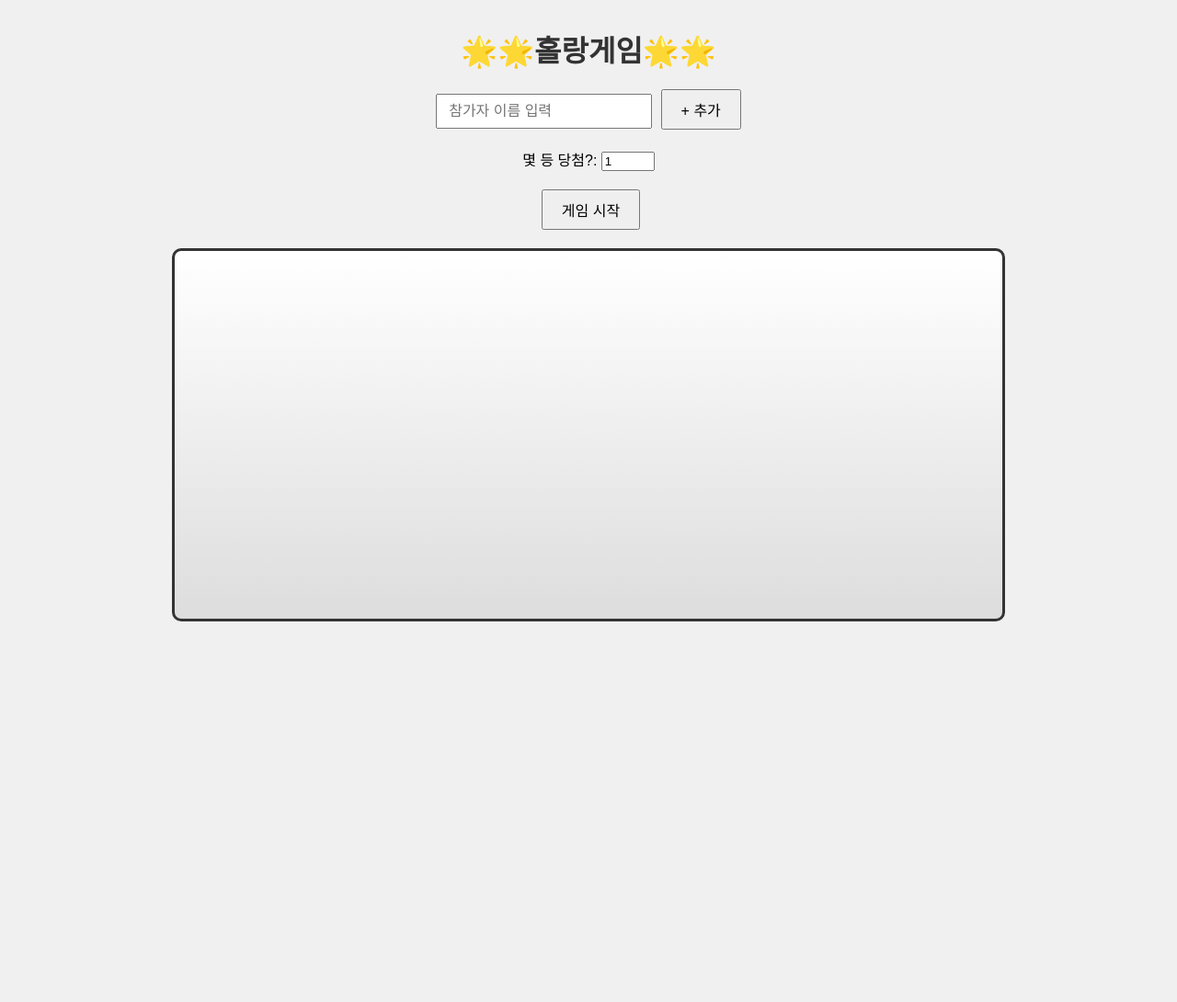
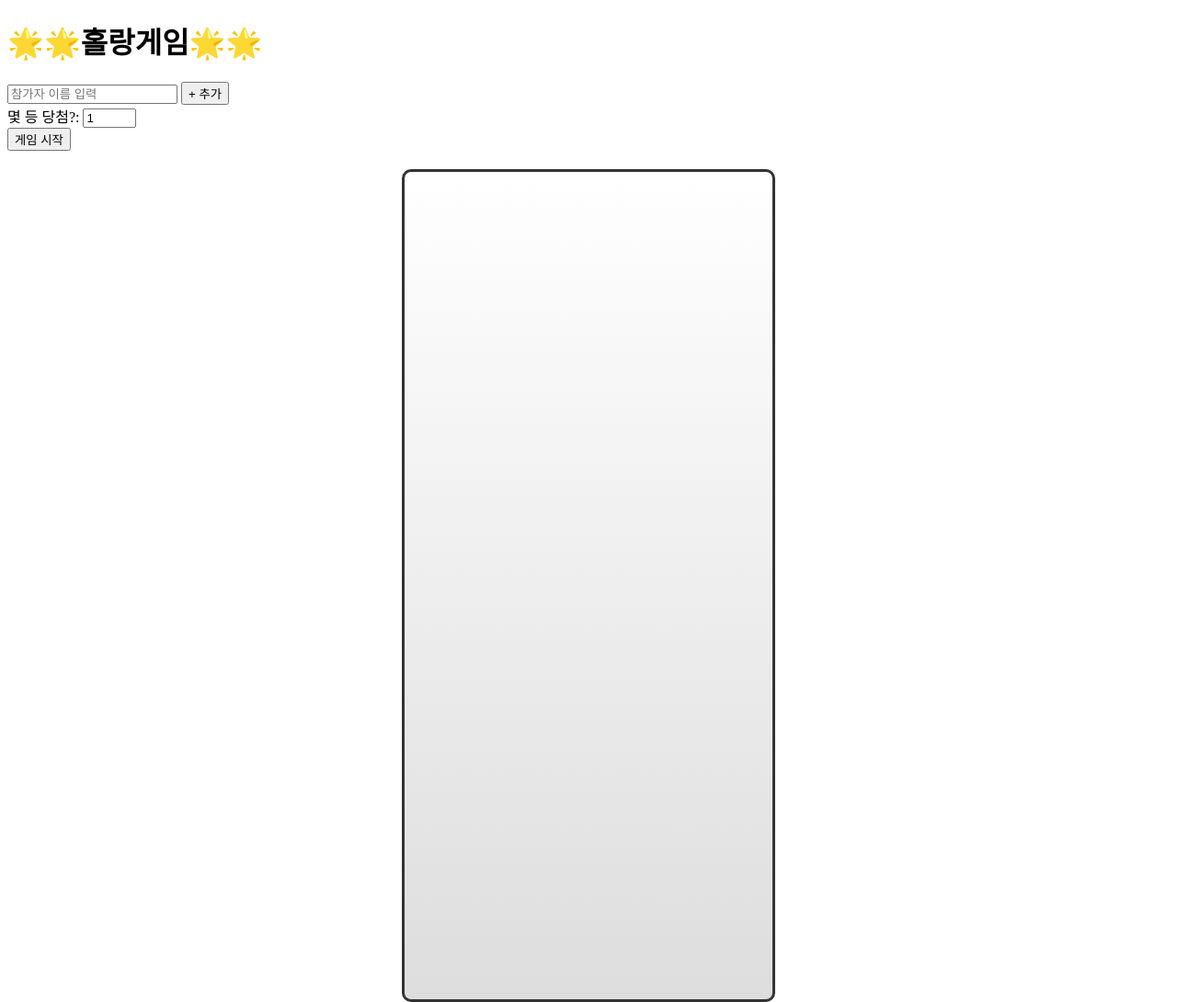
Before and after one commit to jooeun-o/hollang, a plain HTML site: page index.html in a window 1280 px wide. Shown: the whole page at 92% size. Before the commit the page ends 800 px from the top, so only its background shows below. Drawn offline with Linux system fonts and the light colour scheme.

Commit message:
Update style.css

```diff
--- a/style.css
+++ b/style.css
@@ -1,32 +1,7 @@
-body {
-  font-family: Arial, sans-serif;
-  text-align: center;
-  margin: 30px;
-  background: #f0f0f0;
-}
-
-h1 { color: #333; }
-
-#players, #config {
-  margin-bottom: 20px;
-}
-
-#nameInput {
-  padding: 8px 12px;
-  font-size: 16px;
-}
-
-#addBtn, #startBtn {
-  padding: 8px 20px;
-  font-size: 16px;
-  margin-left: 5px;
-  cursor: pointer;
-}
-
 #track {
   position: relative;
-  width: 900px;
-  height: 400px;
+  width: 400px;
+  height: 900px;
   margin: 20px auto;
   border: 3px solid #333;
   border-radius: 10px;
@@ -44,23 +19,4 @@ h1 { color: #333; }
   font-weight: bold;
   font-size: 20px;
   color: white;
-  transition: top 0.2s;
 }
-
-.runner img {
-  width: 100%;
-  height: 100%;
-  object-fit: contain;
-}
-
-.obstacle {
-  position: absolute;
-  width: 50px;
-  height: 50px;
-}
-#winner {
-  font-weight: bold;
-  font-size: 26px;
-  color: green;
-  margin-top: 20px;
-}
```
